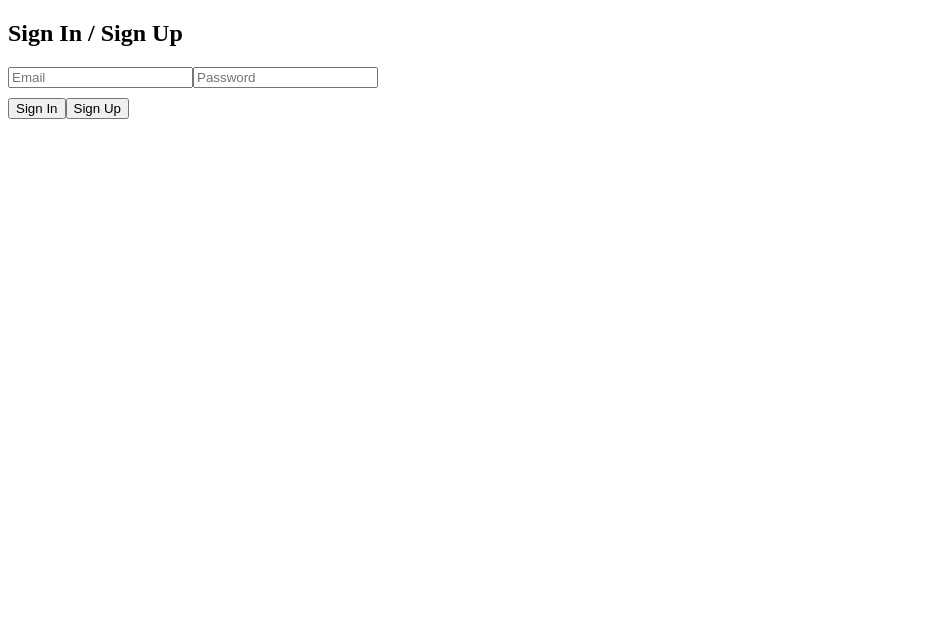
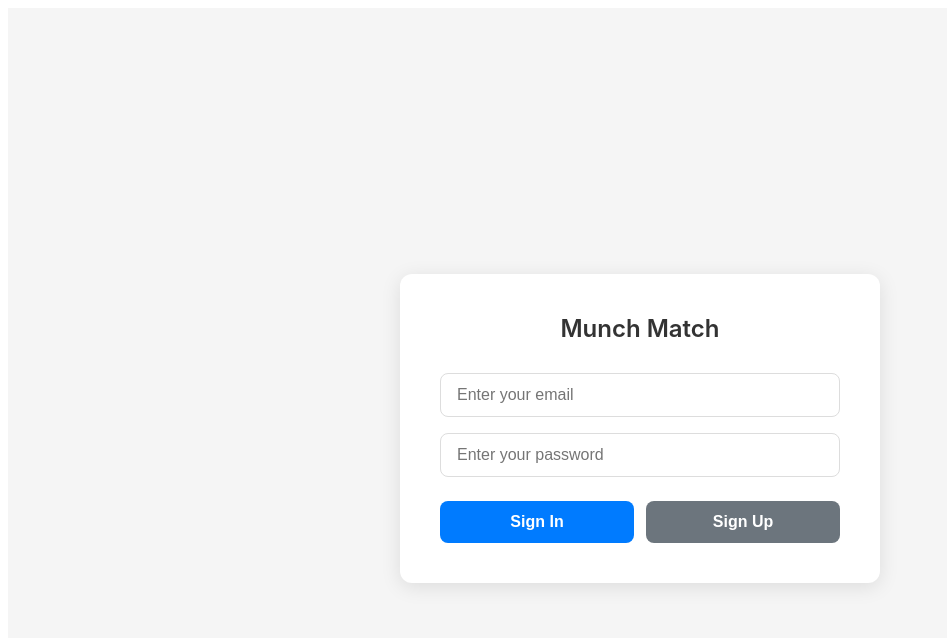
Before and after one commit to ninichyu/calhacks12, a React (Vite) app: page / in a window 1280 px wide. Shown: the top 638 px of the page, without its empty margins (0-947 px from the left). Built offline with nearby package versions, Linux system fonts and the light colour scheme; no server answers; the database is empty.

Commit message:
Updated Login UI

```diff
--- a/src/components/Login.jsx
+++ b/src/components/Login.jsx
@@ -1,5 +1,6 @@
 import React, { useState } from "react";
 import { supabase } from "../services/supabase";
+import "../styles/Login.css";
 
 export default function Login({ onLogin }) {
   const [email, setEmail] = useState("");
@@ -72,28 +73,46 @@ const handleSignUp = async () => {
   };
 
   return (
-    <div>
-      <h2>Sign In / Sign Up</h2>
+    <div className="login-container">
+      <div className="login-card">
+        <div className="login-header">
+          <h2 className="login-title">Munch Match</h2>
+        </div>
+
+        <div className="login-form">
           <input
+            className="login-input"
             type="email"
-        placeholder="Email"
+            placeholder="Enter your email"
             value={email}
             onChange={e => setEmail(e.target.value)}
           />
           <input
+            className="login-input"
             type="password"
-        placeholder="Password"
+            placeholder="Enter your password"
             value={password}
             onChange={e => setPassword(e.target.value)}
           />
-      <div style={{ marginTop: "10px" }}>
-        <button onClick={handleSignIn} disabled={loading}>
+
+          <div className="login-button-group">
+            <button
+              className="login-button login-button-primary"
+              onClick={handleSignIn}
+              disabled={loading}
+            >
               {loading ? "Signing In..." : "Sign In"}
             </button>
-        <button onClick={handleSignUp} disabled={loading}>
+            <button
+              className="login-button login-button-secondary"
+              onClick={handleSignUp}
+              disabled={loading}
+            >
               {loading ? "Signing Up..." : "Sign Up"}
             </button>
           </div>
         </div>
+      </div>
+    </div>
   );
 }
--- /dev/null
+++ b/src/styles/Login.css
@@ -0,0 +1,103 @@
+.login-container {
+  display: flex;
+  justify-content: center;
+  align-items: center;
+  min-height: 100vh;
+  background-color: #f5f5f5;
+  padding: 20px;
+  font-family: -apple-system, BlinkMacSystemFont, "Segoe UI", Roboto, sans-serif;
+}
+
+.login-card {
+  background-color: white;
+  border-radius: 12px;
+  padding: 40px;
+  box-shadow: 0 4px 20px rgba(0, 0, 0, 0.1);
+  width: 100%;
+  max-width: 400px;
+}
+
+.login-header {
+  text-align: center;
+  margin-bottom: 30px;
+}
+
+.login-title {
+  margin: 0 0 8px 0;
+  color: #333;
+  font-size: 24px;
+  font-weight: 600;
+}
+
+.login-subtitle {
+  margin: 0;
+  color: #666;
+  font-size: 14px;
+}
+
+.login-form {
+  display: flex;
+  flex-direction: column;
+  gap: 16px;
+}
+
+.login-input {
+  padding: 12px 16px;
+  border: 1px solid #ddd;
+  border-radius: 8px;
+  font-size: 16px;
+  outline: none;
+  transition: border-color 0.2s, box-shadow 0.2s;
+}
+
+.login-input:focus {
+  border-color: #007bff;
+  box-shadow: 0 0 0 2px rgba(0, 123, 255, 0.25);
+}
+
+.login-button-group {
+  display: flex;
+  gap: 12px;
+  margin-top: 8px;
+}
+
+.login-button {
+  flex: 1;
+  padding: 12px 16px;
+  border: none;
+  border-radius: 8px;
+  font-size: 16px;
+  font-weight: 600;
+  cursor: pointer;
+  transition: all 0.2s;
+  outline: none;
+}
+
+.login-button:hover:not(:disabled) {
+  transform: translateY(-1px);
+  box-shadow: 0 2px 8px rgba(0, 0, 0, 0.15);
+}
+
+.login-button:disabled {
+  opacity: 0.6;
+  cursor: not-allowed;
+  transform: none !important;
+}
+
+.login-button-primary {
+  background-color: #007bff;
+  color: white;
+}
+
+.login-button-primary:hover:not(:disabled) {
+  background-color: #0056b3;
+}
+
+.login-button-secondary {
+  background-color: #6c757d;
+  color: white;
+}
+
+.login-button-secondary:hover:not(:disabled) {
+  background-color: #545b62;
+}
```
Lines whose indentation alone changed are shown as unchanged.
